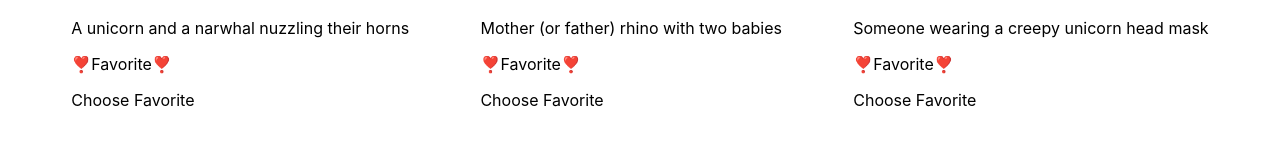
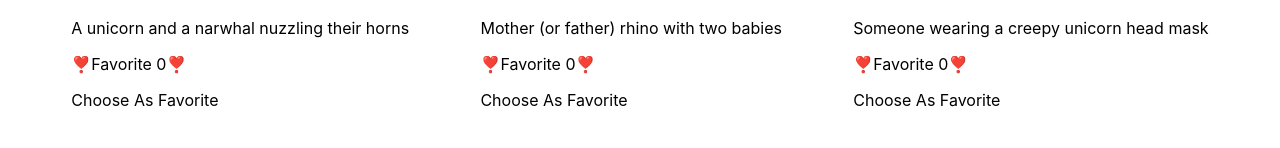
Before and after one commit to dlewburg/gallery-of-horns, a React (Create React App) app: page / in a window 1280 px wide. Shown: the part 453-601 px from the top of the page. Built offline with nearby package versions, Linux system fonts and the light colour scheme.

Commit message:
added state to component

```diff
--- a/src/Components/Hornedbeast.js
+++ b/src/Components/Hornedbeast.js
@@ -2,6 +2,16 @@ import React, { Component } from 'react'
 import '../css/Hornedbeast.css'
 
 export default class Hornedbeast extends Component {
+  constructor(props){
+    super(props);
+
+    this.state = {
+      favorite: 0
+    }
+  }
+
+  // Method to update state for each beast to track likes
+
   render() {
     return (
     <section>
@@ -12,8 +22,8 @@ export default class Hornedbeast extends Component {
         title={this.props.title} />
 
       <p>{this.props.description}</p>
-        <p>❣️Favorite❣️</p>
-        <p>Choose Favorite</p>
+      <p>❣️Favorite {this.state.favorite}❣️</p>
+      <p>Choose As Favorite</p>
     </section>
     )
   }
```
Lines whose indentation alone changed are shown as unchanged.
